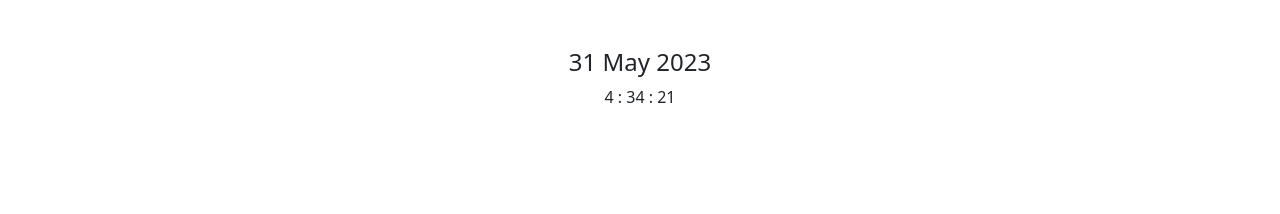
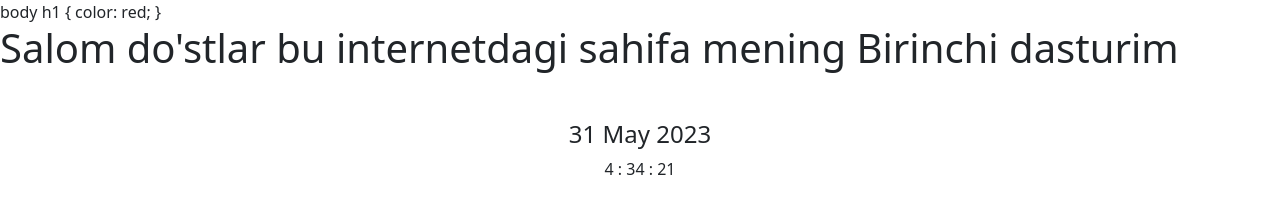
Before and after one commit to Alimardonjon/testhosting1, a plain HTML site: page index.html in a window 1280 px wide. Drawn offline with Linux system fonts and the light colour scheme.

Commit message:
Update index.html

```diff
--- a/index.html
+++ b/index.html
@@ -9,8 +9,14 @@
     <link rel="stylesheet" href="css/bootstrap.min.css" />
     <!-- CSS -->
     <link rel="stylesheet" href="css/style.css" />
+  <styl>
+  body h1 {
+    color: red;
+    }
+  </styl>
   </head>
   <body>
+    <h1>Salom do'stlar bu internetdagi sahifa mening Birinchi dasturim</h1>
     <header class="my-5 text-center">
       <h4 id="full-day">Kun Oy Yil</h4>
       <div class="time-container">
```
